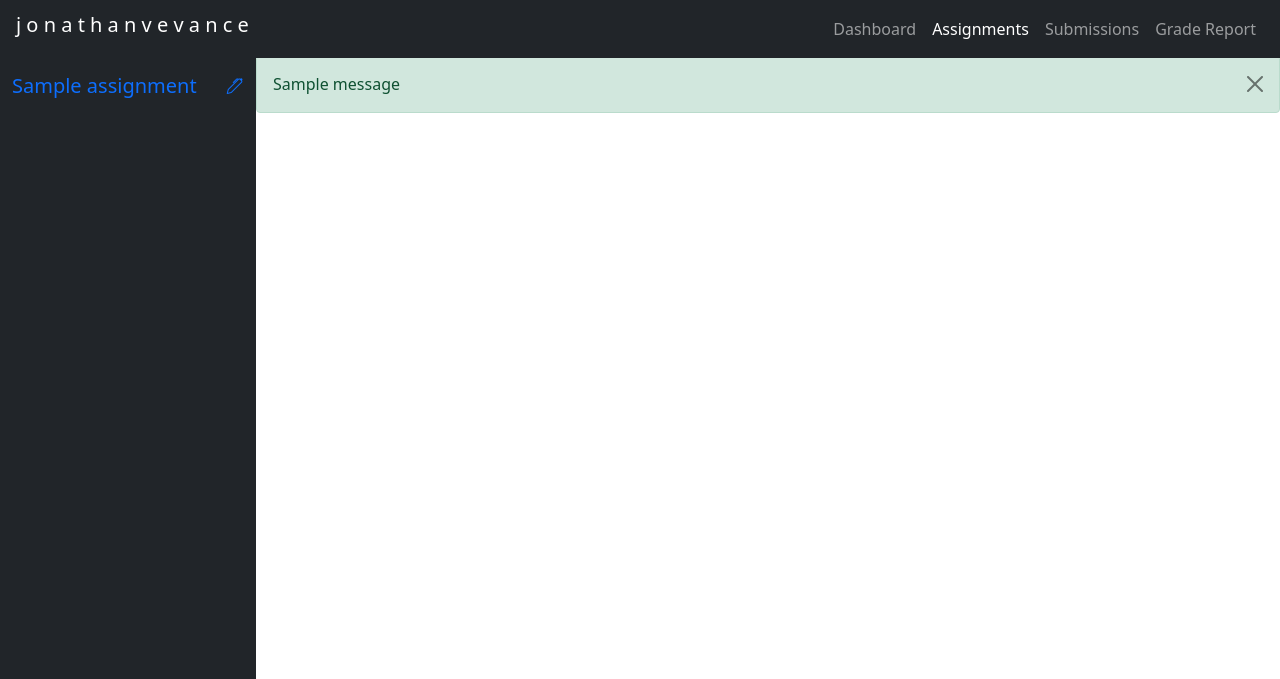
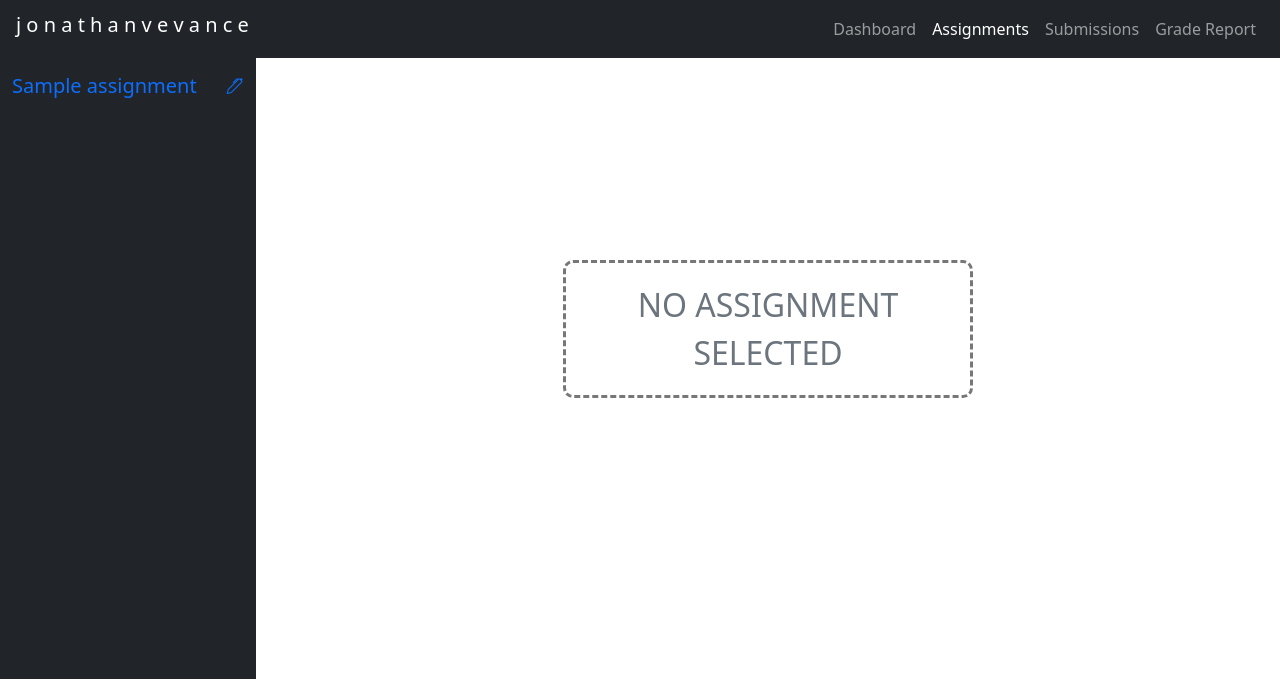
Before and after one commit to jonathanvevance/ta_grader, a Django app: page /all_assignments/ in a window 1280 px wide. Shown: the top 679 px of the page. Run offline with Django 3.2, Linux system fonts and the light colour scheme; tables that the repository leaves empty hold one stand-in row (values such as "Sample post"); one stand-in notice (Sample message) is shown; some libraries are stand-ins or nearby versions.

Commit message:
alerts timeouts added

```diff
--- a/setter/models.py
+++ b/setter/models.py
@@ -2,7 +2,7 @@ from django.db import models
 from ckeditor.fields import RichTextField
 
 class Assignment(models.Model):
-    title = models.CharField(max_length=25, unique=True)
+    title = models.CharField(max_length=22, unique=True)
 
     def __str__(self):
         return self.title
@@ -12,7 +12,7 @@ class Assignment(models.Model):
 
     @classmethod
     def validation_error_message(self):
-        return "Assignment not added. Title can not have more than 25 characters"
+        return "Assignment not added. Title can not have more than 22 characters"
 
 class Question(models.Model):
     assignment = models.ForeignKey(Assignment, on_delete=models.CASCADE)
--- a/setter/static/setter/assignments.css
+++ b/setter/static/setter/assignments.css
@@ -3,18 +3,16 @@
     /* Remove scrollbar space */
 }
 
-/* Instructions */
-#instructions {
-    margin-top: 200px;
+/* Empty messages */
+#empty-messages {
+    width: 40%;
+    margin: 20% auto;
+    border: 3px dashed #777;
+    border-radius: 10px;
 }
 
-#instructions #header {
-    margin-left: 10%;
-}
-
-#instructions #body {
-    font-size: 150%;
-    margin-left: 10%;
+#empty-messages p {
+    margin: 10px 0;
 }
 
 /* Sidebar */
--- a/setter/templates/setter/assignments.html
+++ b/setter/templates/setter/assignments.html
@@ -128,22 +128,26 @@
     <!-- Messages -->
     {% include 'setter/messages.html' %}
 
-    <!-- Instructions -->
-    <!-- {% if questions|length == 0 and this_assignment == None %}
-    <div id="instructions" class="container m-5 border-2">
-        <h2 id="header" class="text-decoration-underline">Instructions for setting assignments</h2>
-        <ul id="body" class="mt-4">
-            <li> Click "Add Assignment" and type in the assignment's name. </li>
-            <li> Click on an assignment in the sidebar (left pane) to select it.</li>
-            <li> Selecting an assignment activates the "Add question" button.</li>
-            <li> Question cards for each assignment will be shown in this space.</li>
-            <li> Click on the question cards to see more options (Edit, Delete,..) </li>
-            <li> Select an assignment and click on "Delete Assignment" to delete it. </li>
-            <li> To see the instructions again, click on "Assignments" on the navbar. </li>
-        </ul>
+    <!-- Empty messages -->
+    {% if all_assignments|length == 0 %}
+    <div id="empty-messages" class="p-2 fs-2 text-muted text-center">
+        <p>NO ASSIGNMENTS YET</p>
     </div>
-    {% endif %} -->
+    {% endif %}
 
+    {% if questions|length == 0 and this_assignment != None %}
+    <div id="empty-messages" class="p-2 fs-2 text-muted text-center">
+        <p>NO QUESTIONS YET</p>
+    </div>
+    {% endif %}
+
+    {% if questions|length == 0 and this_assignment == None and all_assignments|length != 0 %}
+    <div id="empty-messages" class="p-2 fs-2 text-muted text-center">
+        <p>NO ASSIGNMENT SELECTED </p>
+    </div>
+    {% endif %}
+
+    <!-- Questions -->
     {% for question in questions %}
     <div class="card mt-3 mx-2">
         <div class="card-body">
--- a/setter/templates/setter/dashboard.html
+++ b/setter/templates/setter/dashboard.html
@@ -1,9 +1,12 @@
 {% extends 'setter/base.html' %}
+
 {% block content %}
+{% include 'setter/messages.html' %}
+
 
 <ul>
     <li>
-        <h3>Warning messages</h3>
+        <h3>Assignments heading sidebar</h3>
     </li>
     <li>
         <h3>Branding logo</h3>
--- a/setter/templates/setter/messages.html
+++ b/setter/templates/setter/messages.html
@@ -1,7 +1,29 @@
-{% for message in messages %}
-<div class="alert {{ message.tags }} alert-dismissible" role="alert">
-    <button type="button" class="btn-close" data-bs-dismiss="alert" aria-label="Close">
-    </button>
-    {{ message }}
+<style>
+    #alert-container {
+        position: fixed;
+        text-align: center;
+        width: 50%;
+        left: 50%;
+        top: 60px;
+        transform: translate(-30%, 0);
+    }
+</style>
+
+<div id="alert-container">
+    {% for message in messages %}
+    <div class="alert {{ message.tags }} alert-dismissible fade show mt-2 mb-0" role="alert">
+        <button type="button" class="btn-close alert-button" data-bs-dismiss="alert" aria-label="Close">
+        </button>
+        {{ message }}
+    </div>
+    {% endfor %}
 </div>
-{% endfor %}
+
+<script>
+    const alertButtons = document.getElementsByClassName("alert-button");  // Return an array
+    setTimeout(function () {
+        for (let i = 0; i < alertButtons.length; ++i) {
+            alertButtons[i].click()
+        }
+    }, 3000);
+</script>
```
